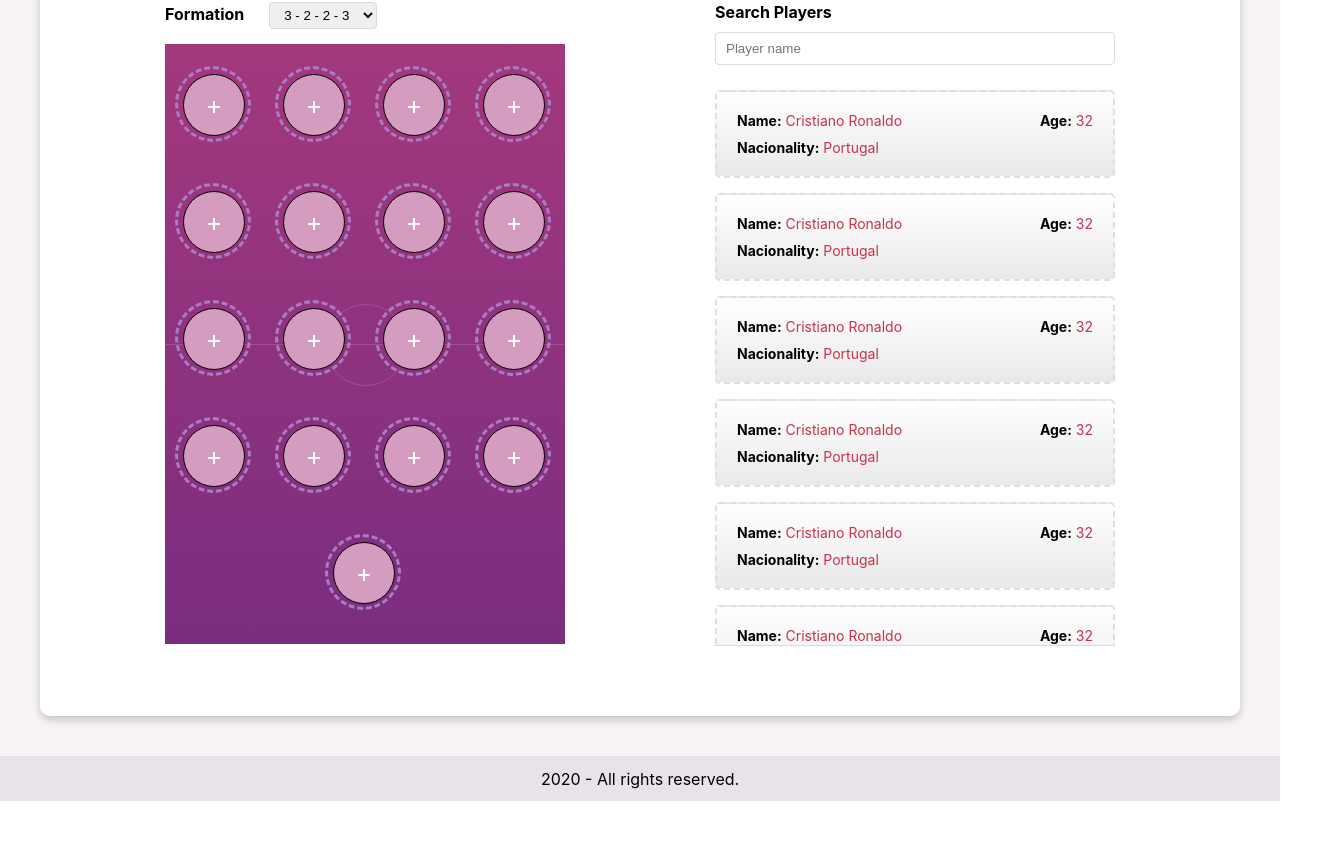
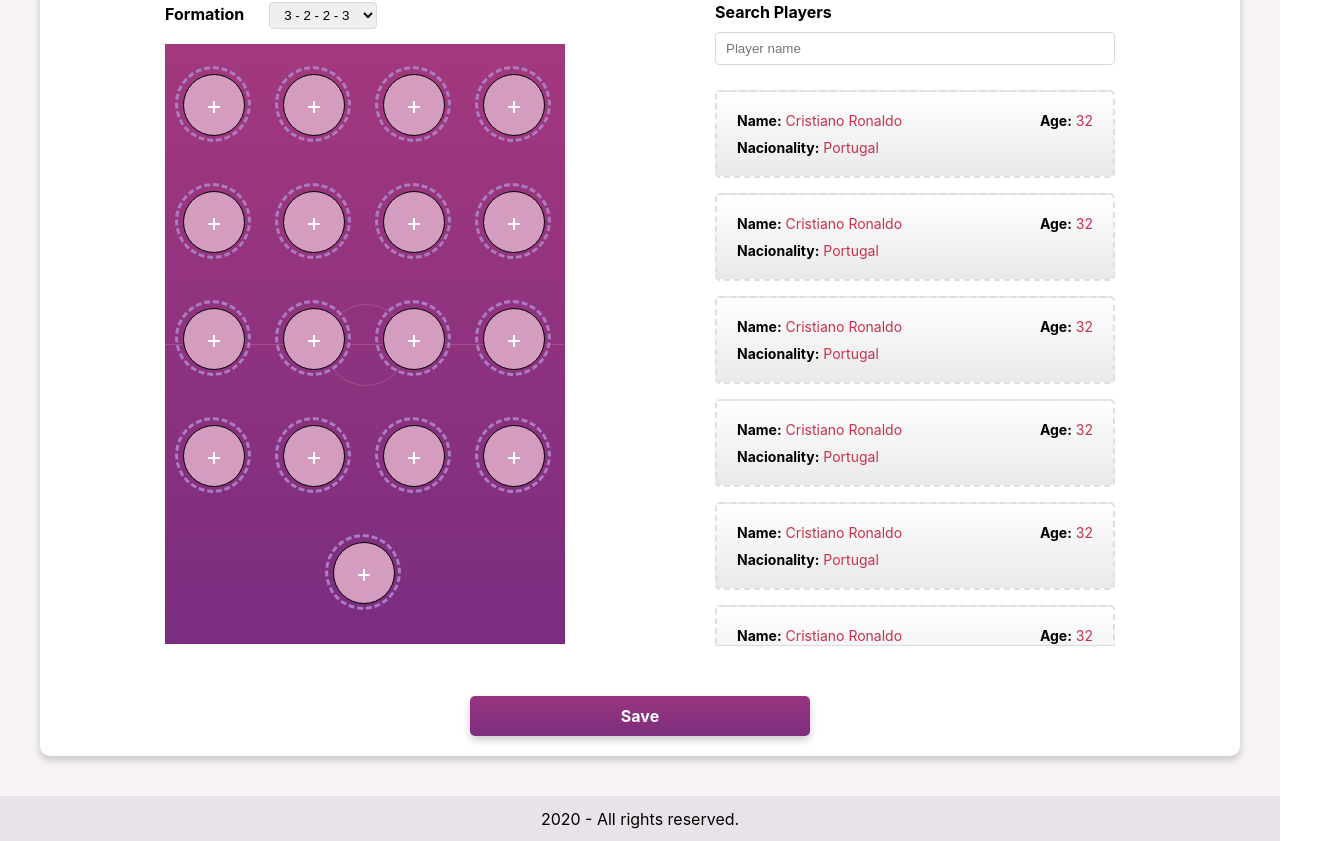
Before and after one commit to edsonsenna/squad-management, a React (Create React App) app: page /create in a window 1280 px wide. Shown: the part 757-1598 px from the top of the page, 1320 px wide, since content can reach past the window. Before the commit the page ends 1558 px from the top, so only its background shows below. Built offline with nearby package versions, Linux system fonts and the light colour scheme.

Commit message:
Creating save button

```diff
--- a/src/components/scaffold/Scaffold.css
+++ b/src/components/scaffold/Scaffold.css
@@ -4,6 +4,7 @@
     min-height: 100vh;
     background-color: #f7f3f7;
     align-items: center;
+    overflow-x: hidden;
 }
 
 .content {
--- a/src/screens/Create/Create.css
+++ b/src/screens/Create/Create.css
@@ -195,3 +195,19 @@
     font-size: 25px;
     justify-content: center;
 }
+
+.submit-button {
+    width: 320px;
+    background: linear-gradient(180deg, rgba(151,52,126,1), rgba(126,46,127,1) 100%);
+    color: white;
+    padding: 10px;
+    text-align: center;
+    border-radius: 5px;
+    box-shadow: 0 4px 8px 0 rgba(0,0,0,0.2);
+    transition: 0.5s;
+}
+
+.submit-button:hover {
+    cursor: pointer;
+    box-shadow: 0 4px 8px 0 rgba(0,0,0,0.6);
+}
--- a/src/screens/Create/Create.tsx
+++ b/src/screens/Create/Create.tsx
@@ -307,6 +307,11 @@
                     </div>
                 </div>
             </div>
+            <div className="actions-row">
+                <div className="submit-button">
+                    <b>Save</b>
+                </div>
+            </div>
         </Card>
     )
 }
```
